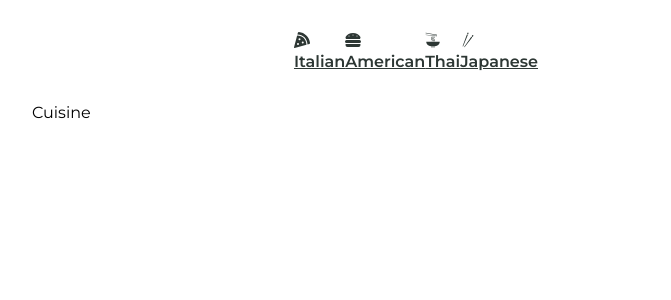
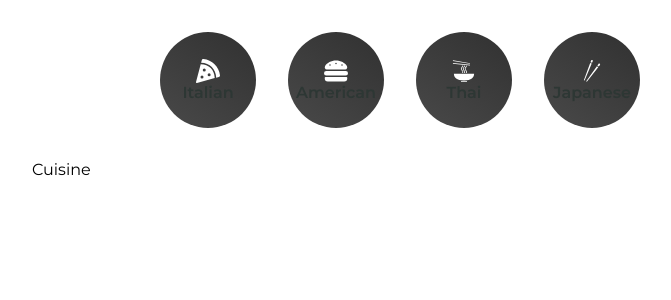
Before and after one commit to samchillcott/delicious, a React (Create React App) app: page /cuisine/1 in a window 1280 px wide. Shown: the top 300 px of the page, without its empty margins (224-895 px from the left). Built offline with nearby package versions, Linux system fonts and the light colour scheme.

Commit message:
add styling to NavLinks

```diff
--- a/src/components/Category.js
+++ b/src/components/Category.js
@@ -6,22 +6,22 @@ import styled from 'styled-components';
 const Category = () => {
   return (
     <List>
-      <NavLink to={ '/cuisine/Italian' }>
+      <SLink to={ '/cuisine/Italian' }>
         <FaPizzaSlice />
         <h4>Italian</h4>
-      </NavLink>
-      <NavLink to={ '/cuisine/American' }>
+      </SLink>
+      <SLink to={ '/cuisine/American' }>
         <FaHamburger />
         <h4>American</h4>
-      </NavLink>
-      <NavLink to={ '/cuisine/Thai' }>
+      </SLink>
+      <SLink to={ '/cuisine/Thai' }>
         <GiNoodles />
         <h4>Thai</h4>
-      </NavLink >
-      <NavLink to={ '/cuisine/Japanese' } >
+      </SLink >
+      <SLink to={ '/cuisine/Japanese' } >
         <GiChopsticks />
         <h4>Japanese</h4>
-      </ NavLink>
+      </ SLink>
     </List>
   )
 }
@@ -32,4 +32,38 @@ const List = styled.div`
   margin: 2rem 0rem;
 `;
 
+const SLink = styled(NavLink)`
+  display: flex;
+  flex-direction: column;
+  justify-content: center;
+  align-items: center;
+  border-radius: 50%;
+  margin-right: 2rem;
+  text-decoration: none;
+  background: linear-gradient(35deg, #494949, #313131);
+  width: 6rem;
+  height: 6rem;
+  cursor: pointer;
+  transform: scale(0.8)
+
+  h4 {
+    color: white;
+    font-size: 0.8rem;
+  }
+
+  svg {
+    color: white;
+    font-size: 1.5rem;
+  }
+  &.active {
+    background: linear-gradient(to right, #f27121, #e94057)
+    svg {
+      color: white
+    }
+    h4 {
+      color: white
+    }
+  }
+`;
+
 export default Category
```
